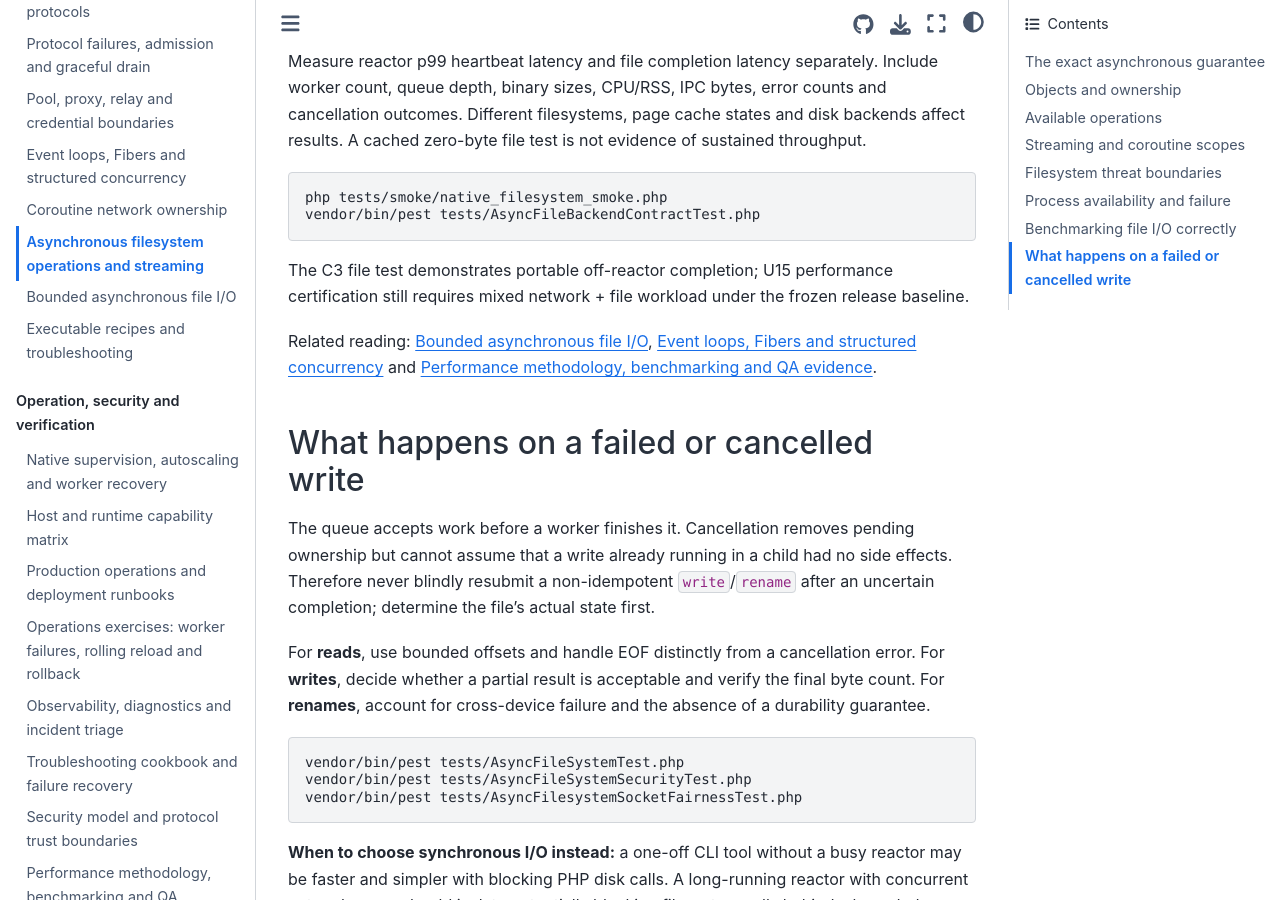
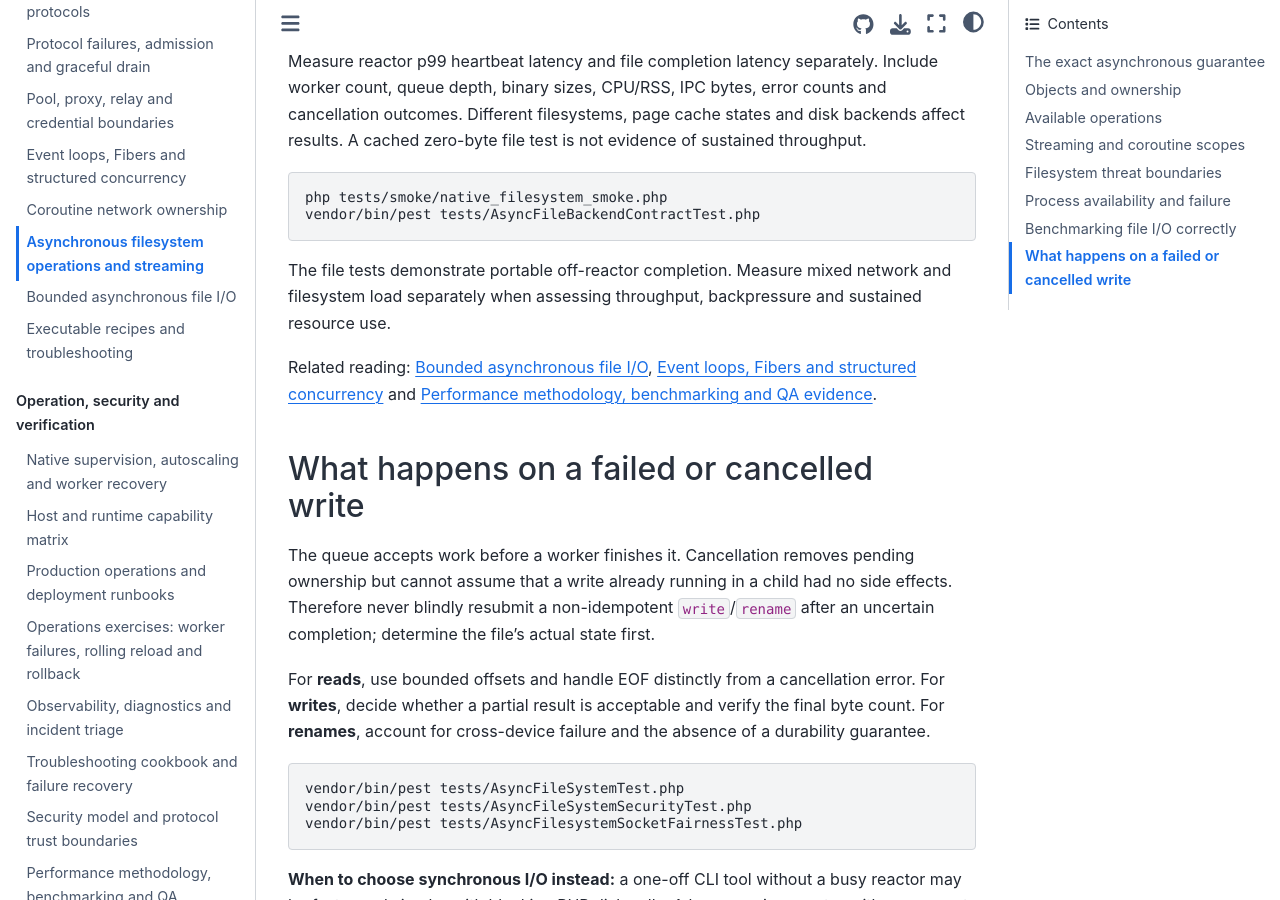
Before and after one commit to infocyph/Runwire, a Sphinx documentation site: the page built from docs/filesystem-handbook-3.0.rst, in a window 1280 px wide and 900 px high, scrolled down 3148 px. Built offline with Sphinx 7.4.7 and the Sphinx Book theme 1.1.4, drawn with Linux system fonts in a browser that asks for light colours.

Commit message:
docs: remove final legacy batch-status references and repair proxy explanation

```diff
--- a/docs/connection-policies-3.0.rst
+++ b/docs/connection-policies-3.0.rst
@@ -155,8 +155,8 @@
 
    vendor/bin/pest tests/ClientRedirectRetryPolicyTest.php tests/Http1PolicyClientTest.php
 
-The bounded H1 redirect/retry and proxy-secret isolation tasks U07.09 and
-include credential isolation tests. This does not certify transparent H2/H3
+The focused tests cover bounded H1 redirect and retry decisions, including
+proxy-secret isolation. These tests do not establish transparent H2/H3
 redirects, authenticated proxy connectors or a shared cookie jar.
 
 Direct origin proxy-secret boundary
--- a/docs/filesystem-handbook-3.0.rst
+++ b/docs/filesystem-handbook-3.0.rst
@@ -156,9 +156,9 @@
    php tests/smoke/native_filesystem_smoke.php
    vendor/bin/pest tests/AsyncFileBackendContractTest.php
 
-The C3 file test demonstrates portable off-reactor completion; U15
-performance certification still requires mixed network + file
-workload under the frozen release baseline.
+The file tests demonstrate portable off-reactor completion. Measure
+mixed network and filesystem load separately when assessing throughput,
+backpressure and sustained resource use.
 
 Related reading: :doc:`async-file-io-3.0`,
 :doc:`concurrency-handbook-3.0` and
--- a/docs/performance-qa-handbook-3.0.rst
+++ b/docs/performance-qa-handbook-3.0.rst
@@ -81,9 +81,9 @@
 
 The final process-tree soak lasts 1800 seconds and checks long-running
 CPU/RSS/FD, cache/GC/OPcache effects, repeated worker recycle,
-connection teardown and absence of stale processes. A C3 120-second
-native supervisor soak is valuable but **is
-not** the release soak. Sample the full process tree rather than only
+connection teardown and absence of stale processes. A short native
+supervisor smoke test **does not** replace a full 1800-second resource
+soak. Sample the full process tree rather than only
 the parent PHP heap.
 
 A flat parent heap is insufficient when worker children leak native
--- a/docs/protocol-failure-atlas-3.0.rst
+++ b/docs/protocol-failure-atlas-3.0.rst
@@ -168,8 +168,8 @@
    SIGKILL or forced stop
       -> immediate termination; in-flight work may be lost.
 
-The native C3 smoke checks process failure, autoscale and cleanup
-with real peers:
+The native integration checks exercise process failures, autoscaling
+and cleanup with real peers:
 
 .. code-block:: console
 
```
